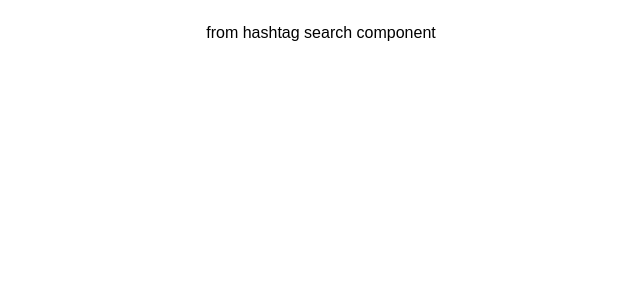
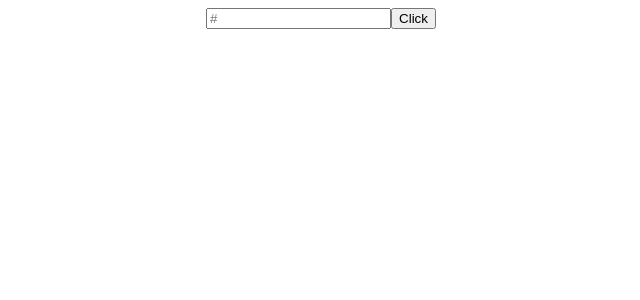
Before and after one commit to Duane11003/twitter_hashtag_assessment, a React (Vite) app: page / in a window 1280 px wide. Shown: the top 300 px of the page, without its empty margins (319-959 px from the left). Built offline with nearby package versions, Linux system fonts and the light colour scheme.

Commit message:
displaying response to console.log on UI

```diff
--- a/src/Components/HashtagSearch.js
+++ b/src/Components/HashtagSearch.js
@@ -1,7 +1,39 @@
-import React from "react";
+import React, { useState, useEffect } from "react";
 
 function HashtagSearch() {
-  return <p>from hashtag search component</p>;
+  const [input, setInput] = useState("");
+  const [tweets, setTweets] = useState([]);
+
+  const handleClick = () => {
+    const options = {
+      method: "POST",
+      headers: {
+        Accept: "application/json",
+        "Content-type": "application/json",
+        mode: "no-cors",
+      },
+      body: JSON.stringify({
+        "#": { input },
+      }),
+    };
+    fetch("http://localhost:3000/search", options)
+      .then((res) => res.json())
+      .then((res) => setTweets(res));
+    setInput("");
+    console.log(tweets, "is the updated state");
+  };
+
+  return (
+    <div>
+      <input
+        type="text"
+        placeholder="#"
+        value={input}
+        onChange={(e) => setInput(e.target.value)}
+      ></input>
+      <button onClick={handleClick}>Click</button>
+    </div>
+  );
 }
 
 export default HashtagSearch;
```
Also changed, not shown: 1 other file (tests, documents, lock files or other folders).
